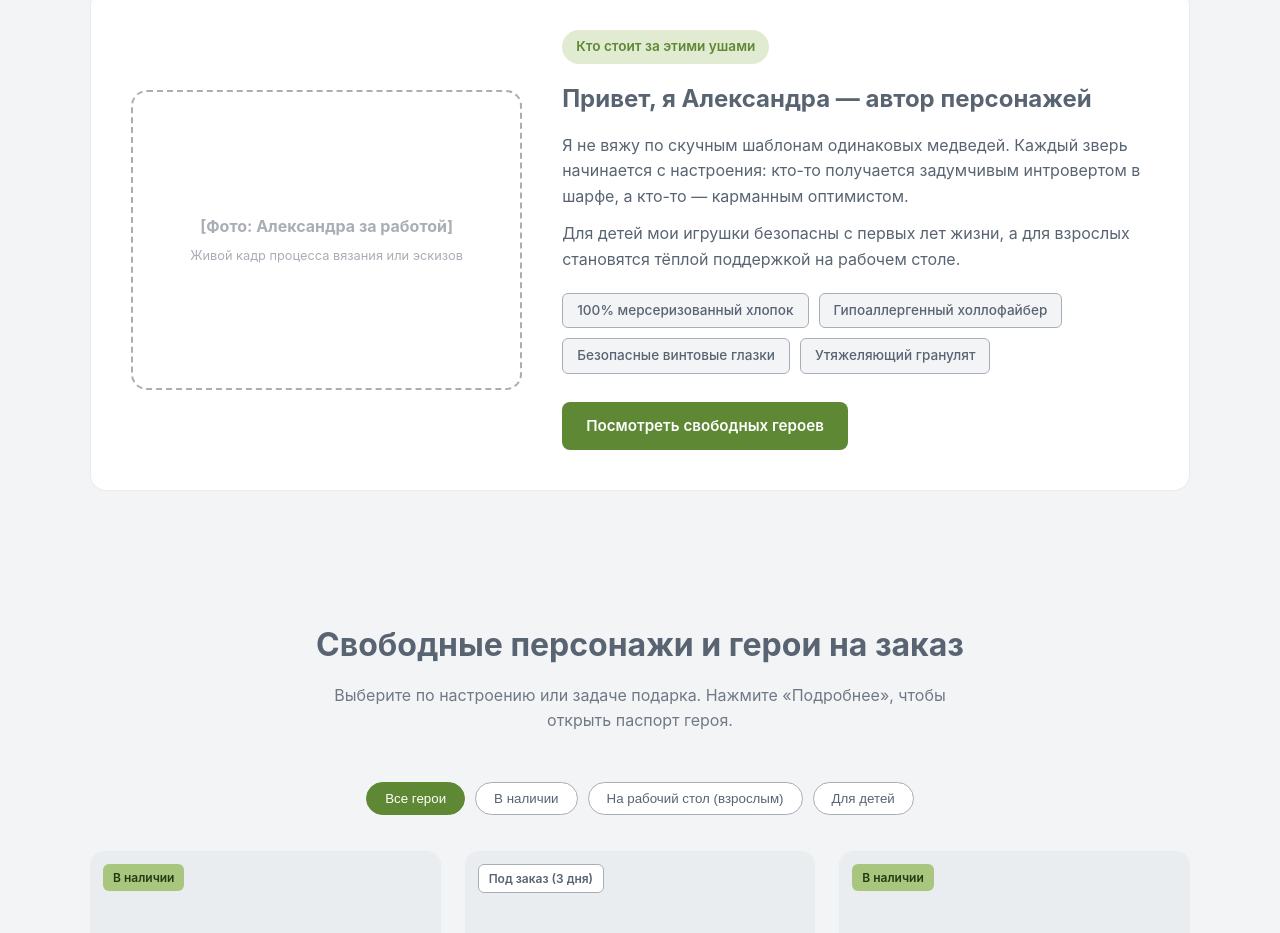
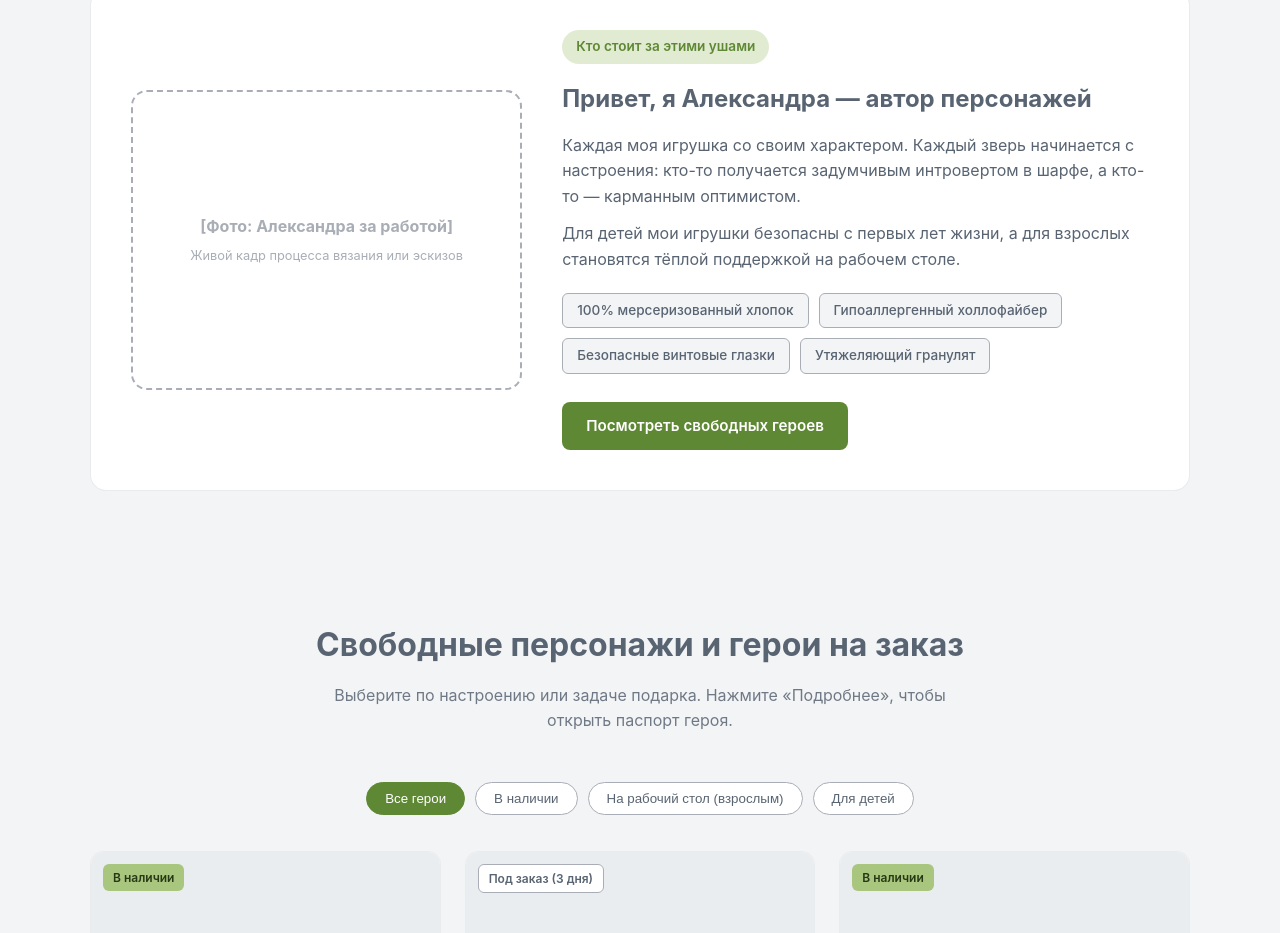
Before and after one commit to guzel-web/handmade-toys, a plain HTML site: page index.html in a window 1280 px wide. Shown: the part 1235-2168 px from the top of the page. Drawn offline with Linux system fonts and the light colour scheme.

Commit message:
начало.html

```diff
--- a/index.html
+++ b/index.html
@@ -614,7 +614,7 @@
         <div>
           <span class="tag-pill">Кто стоит за этими ушами</span>
           <h2 style="margin-bottom: 14px;">Привет, я Александра — автор персонажей</h2>
-          <p style="margin-bottom: 12px;">Я не вяжу по скучным шаблонам одинаковых медведей. Каждый зверь начинается с настроения: кто-то получается задумчивым интровертом в шарфе, а кто-то — карманным оптимистом.</p>
+          <p style="margin-bottom: 12px;">Каждая моя игрушка со своим характером. Каждый зверь начинается с настроения: кто-то получается задумчивым интровертом в шарфе, а кто-то — карманным оптимистом.</p>
           <p>Для детей мои игрушки безопасны с первых лет жизни, а для взрослых становятся тёплой поддержкой на рабочем столе.</p>
           <div class="materials-tags">
             <span>100% мерсеризованный хлопок</span>
```
